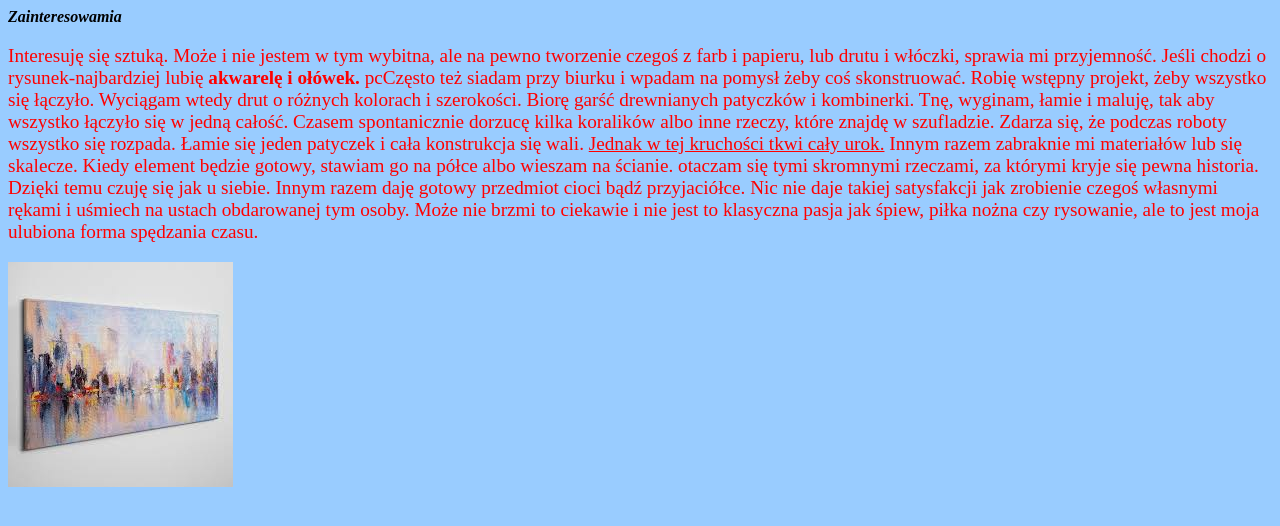
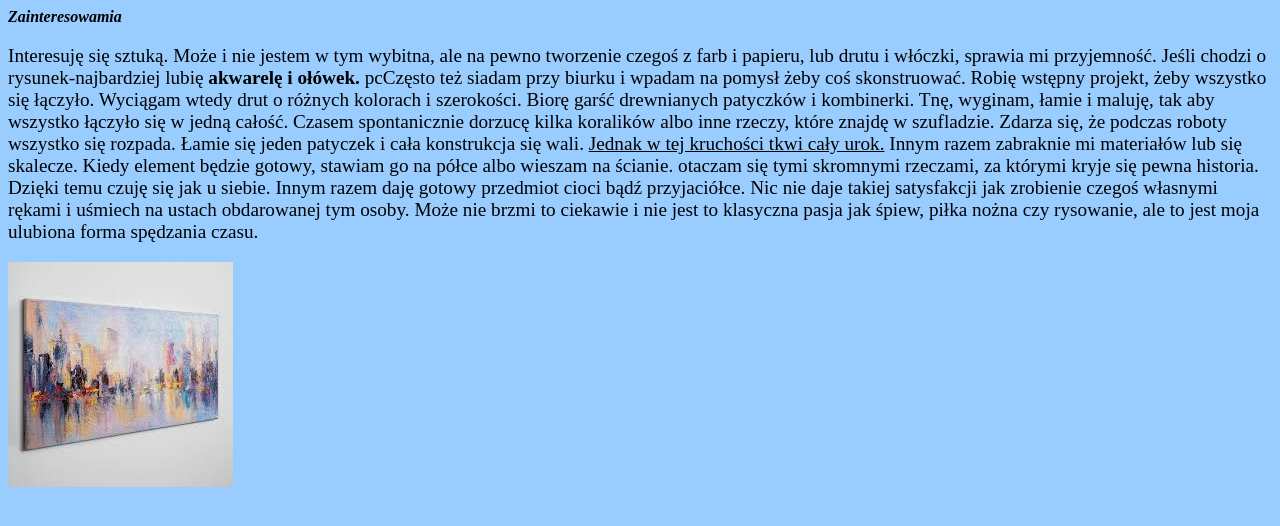
Before and after one commit to iga223/Strona, a plain HTML site: page index.html in a window 1280 px wide. Drawn offline with Linux system fonts and the light colour scheme.

Commit message:
Update style.css

```diff
--- a/style.css
+++ b/style.css
@@ -1,7 +1,7 @@
 p
 
 {
-    color:red;
+    color:rgb(151, 0, 0,);
     font-size:larger;
 }
 h1  {
```
